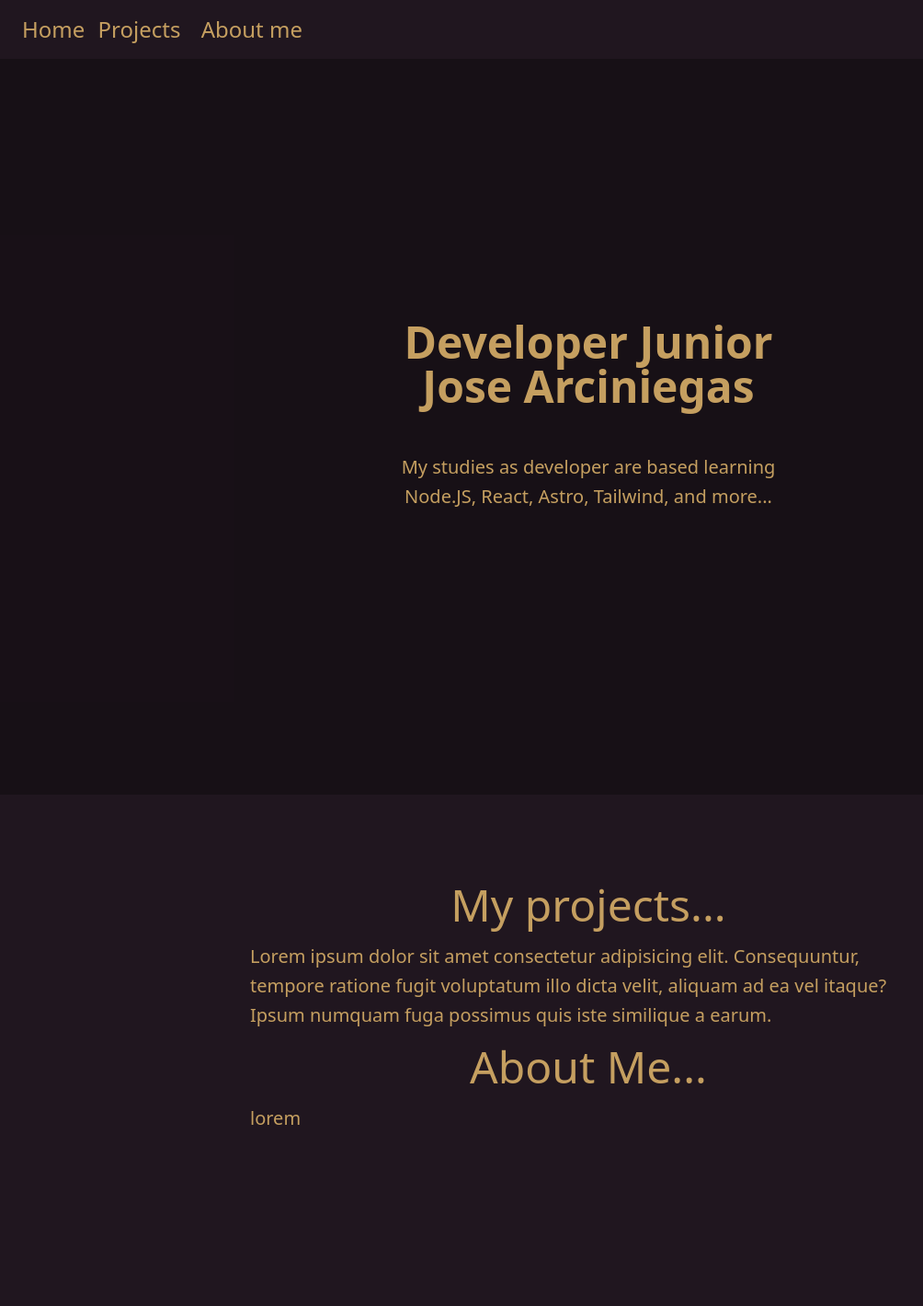
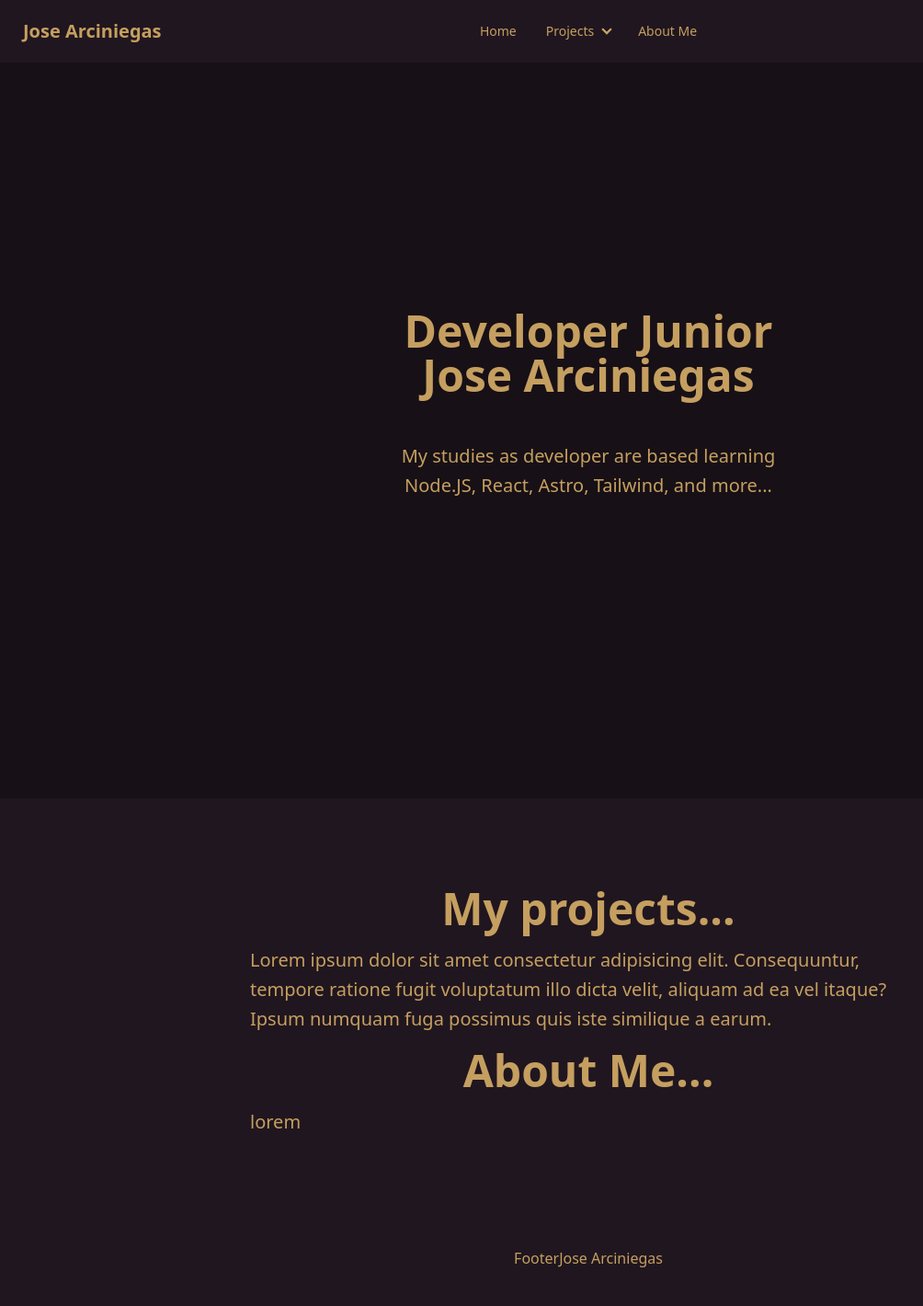
Before and after one commit to JoseArciniegas14/poft1, an Astro site: page / in a window 1280 px wide. Shown: the whole page at 92% size, without its empty margins (0-1004 px from the left). Before the commit the page ends 1312 px from the top, so only its background shows below. Built offline with nearby package versions, Linux system fonts and the light colour scheme; Astro itself is replaced by a stand-in of ours.

Commit message:
template home

```diff
--- /dev/null
+++ b/src/components/Footer.astro
@@ -0,0 +1,5 @@
+<footer class="flex flex-row justify-center p-10">
+    <h3>Footer</h3>
+
+        <p>Jose Arciniegas</p>
+</footer>
--- a/src/components/Header.astro
+++ b/src/components/Header.astro
@@ -1,8 +1,39 @@
-<header class="flex justify-between p-4">
-    <nav class="text-2xl">
-        <a href="/" class="pl-2">Home</a>
-        <a href="" class="p-2">Projects</a>
-        <a href="" class="pl-2">About me</a>
-    </nav>
+<div class="navbar bg-base-100">
+    <div class="navbar-start">
+      <div class="dropdown">
+        <div tabindex="0" role="button" class="btn btn-ghost lg:hidden">
+          <svg xmlns="http://www.w3.org/2000/svg" class="h-5 w-5" fill="none" viewBox="0 0 24 24" stroke="currentColor"><path stroke-linecap="round" stroke-linejoin="round" stroke-width="2" d="M4 6h16M4 12h8m-8 6h16" /></svg>
+        </div>
+        <ul tabindex="0" class="menu menu-sm dropdown-content mt-3 z-[1] p-2 shadow bg-base-100 rounded-box w-52">
+          <li><a>Home</a></li>
+          <li>
+            <a>Projects</a>
+            <ul class="p-2">
+              <li><a>Submenu 1</a></li>
+              <li><a>Submenu 2</a></li>
+            </ul>
+          </li>
+          <li><a>About Me</a></li>
+        </ul>
+      </div>
+      <a class="btn btn-ghost text-xl">Jose Arciniegas</a>
+    </div>
+    <div class="navbar-center hidden lg:flex">
+      <ul class="menu menu-horizontal px-1">
+        <li><a>Home</a></li>
+        <li>
+          <details>
+            <summary>Projects</summary>
+            <ul class="p-2">
+              <li><a>Submenu 1</a></li>
+              <li><a>Submenu 2</a></li>
+            </ul>
+          </details>
+        </li>
+        <li><a>About Me</a></li>
+      </ul>
+    </div>
+    <div class="navbar-end">
 
-</header>
+    </div>
+  </div>
--- a/src/layouts/Layout.astro
+++ b/src/layouts/Layout.astro
@@ -1,5 +1,6 @@
 ---
 import Header from '../components/Header.astro';
+import Footer from '../components/Footer.astro';
 interface Props {
 	title: string;
 }
@@ -20,6 +21,7 @@ const { title } = Astro.props;
 	<body>
 		<Header />
 		<slot />
+		<Footer />
 	</body>
 </html>
 <style is:global>
--- a/src/pages/index.astro
+++ b/src/pages/index.astro
@@ -17,12 +17,13 @@ import Card from "../components/Card.astro";
 							My studies as developer are based learning Node.JS,
 							React, Astro, Tailwind, and more...
 						</p>
+						<button></button>
 					</div>
 				</div>
 			</section>
-			<div class="sm:m-20 px-48">
+			<div class="sm:m-20 px-6 sm:px-48">
 			<section id="Projects">
-				<h2 class="color-primary text-5xl text-center p-4">
+				<h2 class="color-primary text-4xl sm:text-5xl text-center p-4 font-bold">
 					My projects...
 				</h2>
 				<p>
@@ -33,7 +34,7 @@ import Card from "../components/Card.astro";
 				</p>
 			</section>
 			<section id="About Me">
-				<h2 class="color-primary text-5xl text-center p-4">
+				<h2 class="color-primary text-4xl sm:text-5xl text-center p-4 font-bold">
 					About Me...
 				</h2>
 				<p>lorem</p>
```
